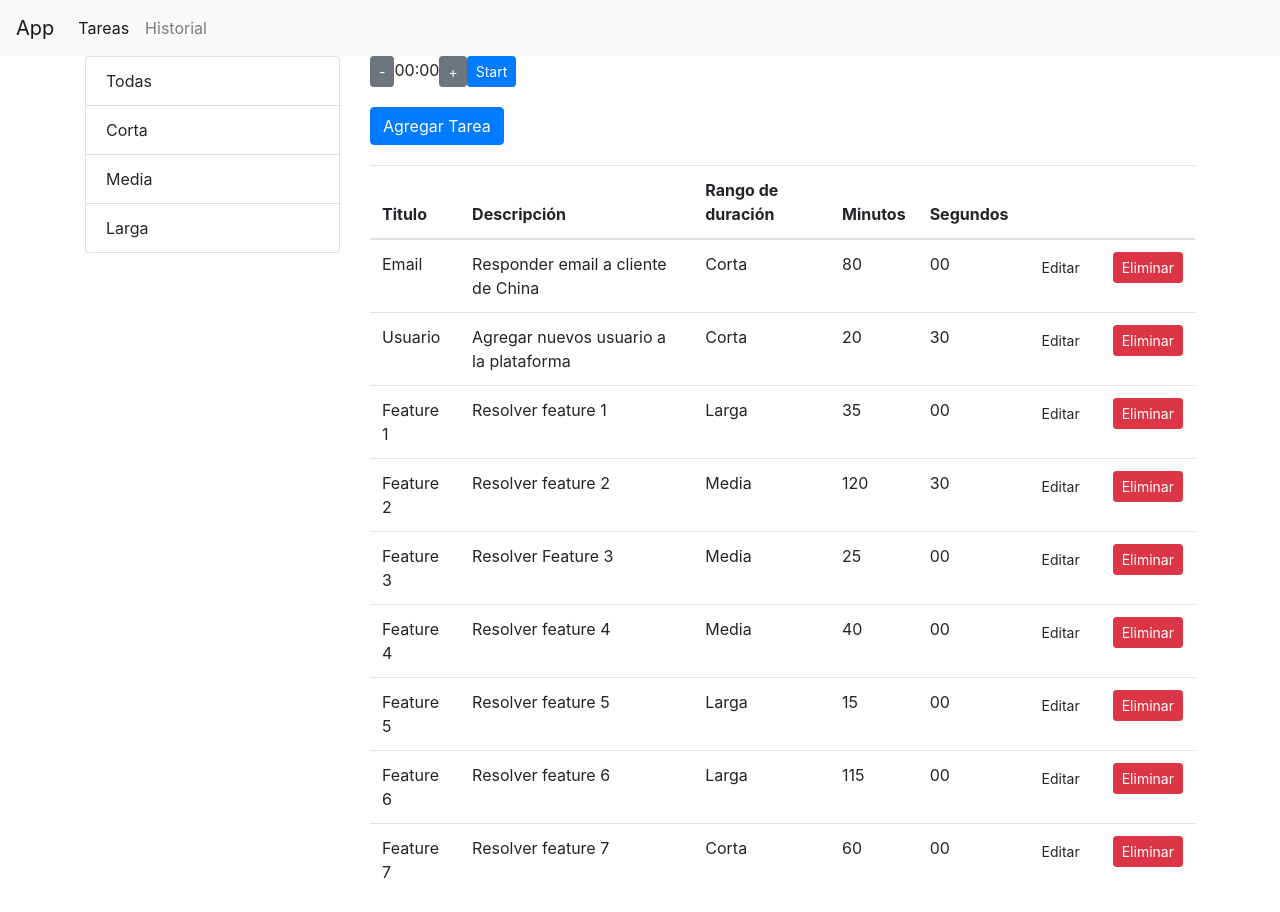
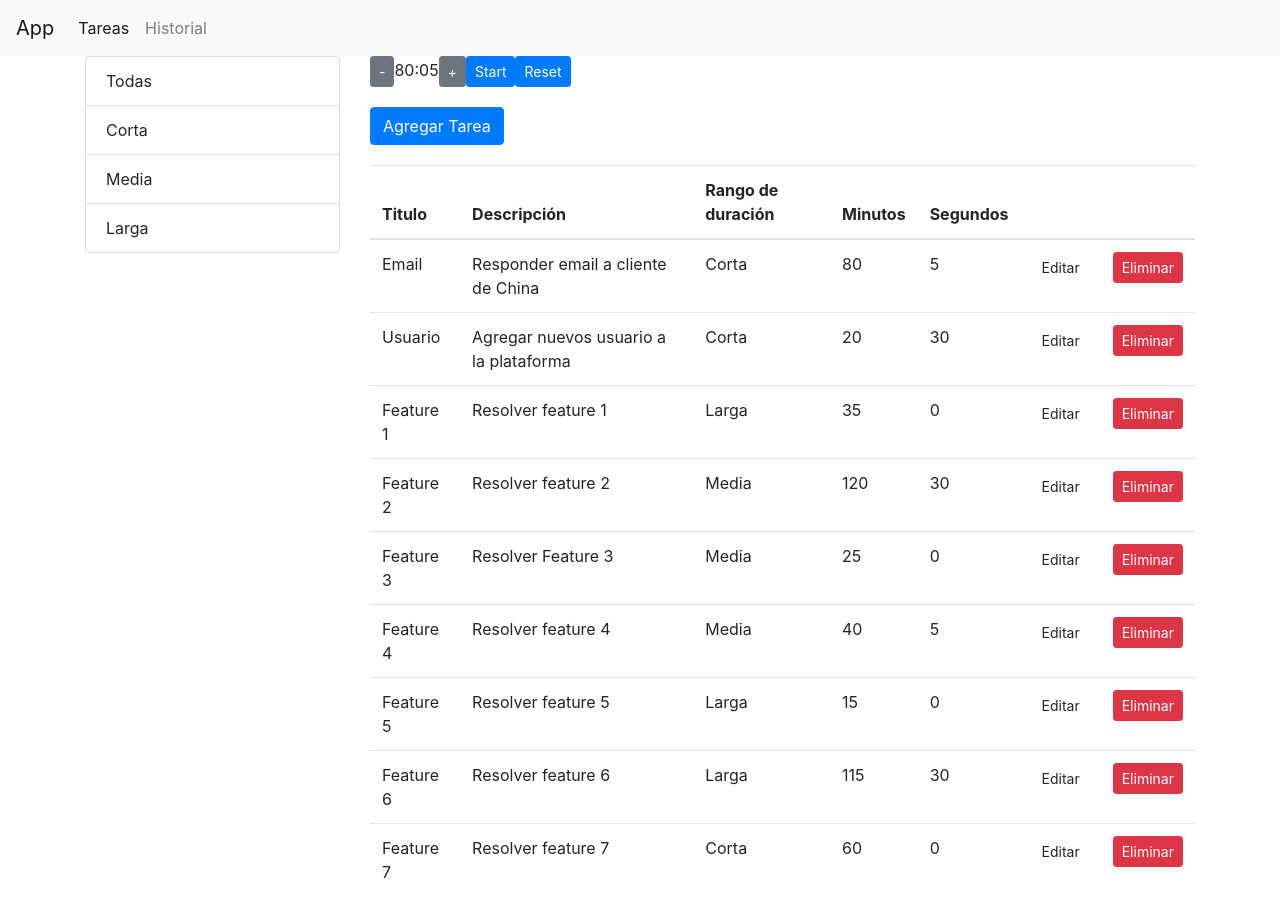
Before and after one commit to gyokebed/arkon-data, a React (Create React App) app: page /tasks in a window 1280 px wide. Built offline with nearby package versions, Linux system fonts and the light colour scheme.

Commit message:
Binded timer with the first task

```diff
--- a/src/components/tasks.jsx
+++ b/src/components/tasks.jsx
@@ -10,7 +10,7 @@ import arrayMove from "array-move";
 import ClockContainer from "./timer";
 
 const Tasks = ({ history }) => {
-  const [tasks, setTasks] = useState([]);
+  const [tasks, setTasks] = useState(getTasks());
   const [ranges, setRanges] = useState([]);
   const [searchQuery, setSearchQuery] = useState("");
   const [selectedRange, setSelectedRange] = useState(null);
@@ -137,7 +137,6 @@ const Tasks = ({ history }) => {
   };
 
   const filteredData = getData();
-
   return (
     <React.Fragment>
       <div className="row">
@@ -149,7 +148,7 @@ const Tasks = ({ history }) => {
           />
         </div>
         <div className="col">
-          <ClockContainer />
+          <ClockContainer data={filteredData} />
 
           <Link
             to="/tasks/new"
--- a/src/components/timer.jsx
+++ b/src/components/timer.jsx
@@ -2,10 +2,26 @@ import React from "react";
 
 class ClockContainer extends React.Component {
   state = {
-    currentTime: 0,
+    currentTime: this.props.data[0].mins,
     intervalId: null,
     expired: false,
   };
+
+  componentDidMount() {
+    const mins = this.props.data[0].mins;
+    const secs = this.props.data[0].secs;
+
+    this.setState({ currentTime: Number(mins * 60) + Number(secs) });
+  }
+
+  componentDidUpdate(prevProps) {
+    if (prevProps.data !== this.props.data) {
+      const mins = this.props.data[0].mins;
+      const secs = this.props.data[0].secs;
+
+      this.setState({ currentTime: Number(mins * 60) + Number(secs) });
+    }
+  }
 
   triggerExpired = () => {
     this.resetClockTime();
@@ -51,6 +67,10 @@ class ClockContainer extends React.Component {
   onReset = () => {
     this.stopClock();
     this.resetClockTime();
+    const mins = this.props.data[0].mins;
+    const secs = this.props.data[0].secs;
+
+    this.setState({ currentTime: Number(mins * 60) + Number(secs) });
   };
 
   onInc = (x) => {
--- a/src/services/fakeTasksService.js
+++ b/src/services/fakeTasksService.js
@@ -6,7 +6,7 @@ let tasks = [
     title: "Email",
     description: "Responder email a cliente de China",
     mins: "80",
-    secs: "00",
+    secs: "5",
     range: { _id: "5b21ca3eeb7f6fbccd471818", name: "Corta" },
   },
   {
@@ -22,7 +22,7 @@ let tasks = [
     title: "Feature 1",
     description: "Resolver feature 1",
     mins: "35",
-    secs: "00",
+    secs: "0",
     range: { _id: "5b21ca3eeb7f6fbccd471820", name: "Larga" },
   },
   {
@@ -38,7 +38,7 @@ let tasks = [
     title: "Feature 3",
     description: "Resolver Feature 3",
     mins: "25",
-    secs: "00",
+    secs: "0",
     range: { _id: "5b21ca3eeb7f6fbccd471814", name: "Media" },
   },
   {
@@ -46,7 +46,7 @@ let tasks = [
     title: "Feature 4",
     description: "Resolver feature 4",
     mins: "40",
-    secs: "00",
+    secs: "5",
     range: { _id: "5b21ca3eeb7f6fbccd471814", name: "Media" },
   },
   {
@@ -54,7 +54,7 @@ let tasks = [
     title: "Feature 5",
     description: "Resolver feature 5",
     mins: "15",
-    secs: "00",
+    secs: "0",
     range: { _id: "5b21ca3eeb7f6fbccd471820", name: "Larga" },
   },
   {
@@ -62,7 +62,7 @@ let tasks = [
     title: "Feature 6",
     description: "Resolver feature 6",
     mins: "115",
-    secs: "00",
+    secs: "30",
     range: { _id: "5b21ca3eeb7f6fbccd471820", name: "Larga" },
   },
   {
@@ -70,7 +70,7 @@ let tasks = [
     title: "Feature 7",
     description: "Resolver feature 7",
     mins: "60",
-    secs: "00",
+    secs: "0",
     range: { _id: "5b21ca3eeb7f6fbccd471818", name: "Corta" },
   },
 ];
```
